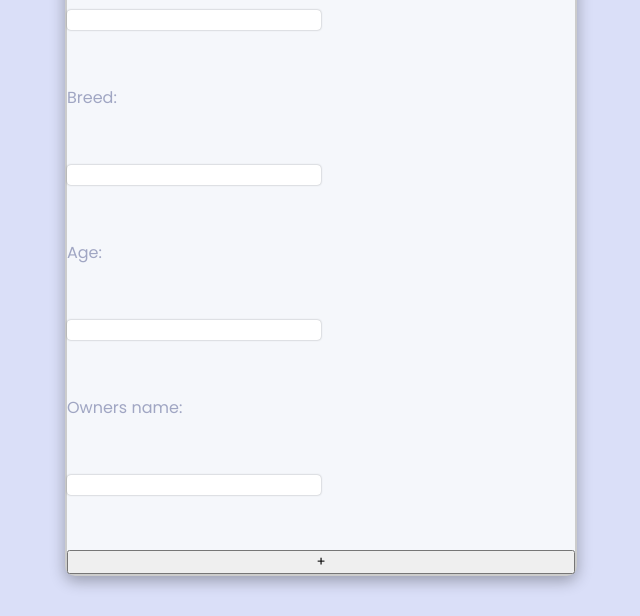
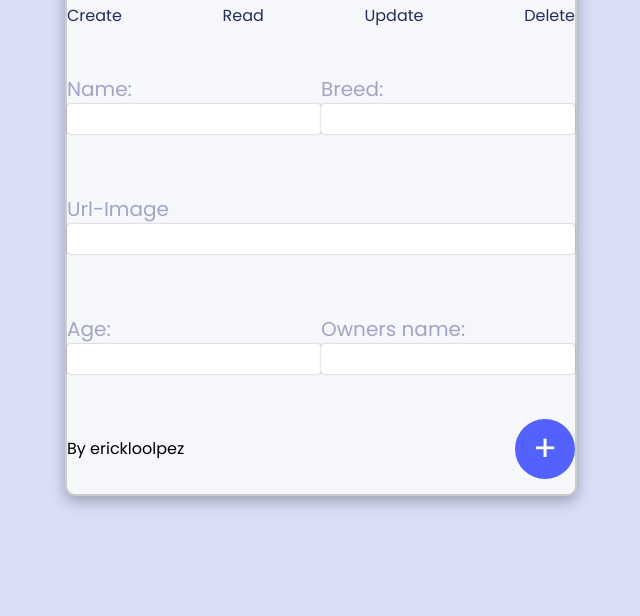
Before and after one commit to erickloolpez/test, a React app in the folder my-app/: page / in a window 1280 px wide. Shown: the part 184-800 px from the top of the page, without its empty margins (319-959 px from the left). Built offline with nearby package versions, Linux system fonts and the light colour scheme.

Commit message:
Complete Style Create

```diff
--- a/my-app/src/App/AppUI.js
+++ b/my-app/src/App/AppUI.js
@@ -5,11 +5,13 @@ import { myContext } from '../petContext'
 import {PetRead} from '../PetRead/index'
 import {PetUpdate} from '../PetUpdate/index'
 import {PetDelete} from '../PetDelete/index'
+import {PetTitle} from '../PetTitle/index'
 
 function AppUI() {
     const { create, read, update, del} = React.useContext(myContext)
     return (
         <>
+            <PetTitle/>
             <PetNav />
             {create && (
                 <PetInfo />
--- a/my-app/src/PetInfo/PetInfo.css
+++ b/my-app/src/PetInfo/PetInfo.css
@@ -1,16 +1,56 @@
-.container-info{
+.container-info {
     display: flex;
     flex-direction: column;
     justify-content: space-between;
 }
 
-.container-info label{
-    color :#A0A6C3;
+.container-info label {
+    font-size: 20px;
+    color: #A0A6C3;
 }
 
-.container-info input{
-    width:50%;
+.container-info input {
+    width: 100%;
+    height:30px;
     border-radius: 4px;
-    box-shadow: 0px 0px 2px rgba(0,0,0,0.35);
+    box-shadow: 0px 0px 2px rgba(0, 0, 0, 0.35);
     border: none;
 }
+
+.form-container{
+    width: 100%;
+    height: 80%;
+    display: flex;
+    flex-direction: column;
+    justify-content: space-around;
+
+}
+
+.first-section{
+    display: flex;
+    justify-content: space-between;
+    align-items: center;
+}
+
+.first-section--content{
+    display: flex;
+    flex-direction: column;
+}
+
+.form-button {
+    width: 100%;
+    height: 20%;
+    display: flex;
+    justify-content: space-between;
+    align-items: center;
+}
+
+.form-button button {
+    border: 1px solid transparent;
+    width: 60px;
+    height: 60px;
+    border-radius: 50%;
+    font-size: 36px;
+    color: white;
+    background-color: #5361FE;
+}
--- a/my-app/src/PetInfo/index.js
+++ b/my-app/src/PetInfo/index.js
@@ -16,6 +16,9 @@ function PetInfo() {
     } = React.useContext(myContext)
     return (
         <form className='grid-item container-info'>
+            <div className='form-container'>
+                <div className='first-section'>
+                    <div className='first-section--content'>
                         <label>Name:</label>
                         <input
                             value={dogName}
@@ -24,6 +27,8 @@ function PetInfo() {
                             )}
                         />
 
+                    </div>
+                    <div className='first-section--content'>
                         <label>Breed:</label>
                         <input
                             value={dogBreed}
@@ -31,6 +36,18 @@ function PetInfo() {
                                 setDogBreed(event.target.value)
                             )}
                         />
+
+                    </div>
+
+
+                </div>
+                <div>
+                    <label>Url-Image</label>
+                    <input />
+
+                </div>
+                <div className='first-section'>
+                    <div className='first-section--content'>
                         <label>Age:</label>
                         <input
                             value={dogAge}
@@ -38,6 +55,9 @@ function PetInfo() {
                                 setDogAge(event.target.value)
                             )}
                         />
+
+                    </div>
+                    <div className='first-section--content'>
                         <label>Owners name:</label>
                         <input
                             value={dogOwner}
@@ -45,11 +65,19 @@ function PetInfo() {
                                 setDogOwner(event.target.value)
                             )}
                         />
-            <button onClick={(event)=>{
+
+                    </div>
+
+                </div>
+
+            </div>
+            <div className='form-button'>
+                <p>By erickloolpez</p>
+                <button onClick={(event) => {
                     event.preventDefault()
                     const newList = [...item]
 
-                newList.push({name:dogName,breed:dogBreed,age:dogAge,owner:dogOwner})
+                    newList.push({ name: dogName, breed: dogBreed, age: dogAge, owner: dogOwner })
 
                     saveItem(newList)
 
@@ -60,6 +88,8 @@ function PetInfo() {
                     setDogAge('')
                     setDogOwner('')
                 }}>+</button>
+
+            </div>
         </form>
 
     )
--- /dev/null
+++ b/my-app/src/PetRead/PetRead.css
@@ -0,0 +1,4 @@
+.list-pets{
+    margin-top: 10px;
+    margin-left:30px;
+}
--- a/my-app/src/PetRead/index.js
+++ b/my-app/src/PetRead/index.js
@@ -1,12 +1,13 @@
 import React from 'react'
 import { myContext } from "../petContext"
 import { PetItem } from '../PetItem/index'
+import './PetRead.css'
 
 function PetRead() {
     const { item,updatePet } = React.useContext(myContext)
     return (
         <div className='grid-item'>
-            <ul>
+            <ul className ='list-pets'>
                 {item.map((pet, index) => (
                     <PetItem
                         key={index}
--- /dev/null
+++ b/my-app/src/PetTitle/PetTitle.css
@@ -0,0 +1,3 @@
+h1{
+    color: #232D57;
+}
--- /dev/null
+++ b/my-app/src/PetTitle/index.js
@@ -0,0 +1,8 @@
+import './PetTitle.css'
+function PetTitle(){
+    return(
+        <h1>Pet World 🐶</h1>
+    )
+}
+
+export {PetTitle}
--- a/my-app/src/index.css
+++ b/my-app/src/index.css
@@ -17,12 +17,12 @@
 
   #root {
     width: 40%;
-    height: 90%;
+    height: 70%;
     background-color :#F5F7FB;
     border: 2px solid #ccc;
     display: grid;
     grid-template-columns: 100%;
-    grid-template-rows: 10% 90%;
+    grid-template-rows:  9% 10% 81%;
     border-radius: 10px;
     box-shadow: 0px 5px 15px rgba(0,0,0,0.3);
   }
```
Lines whose indentation alone changed are shown as unchanged.
